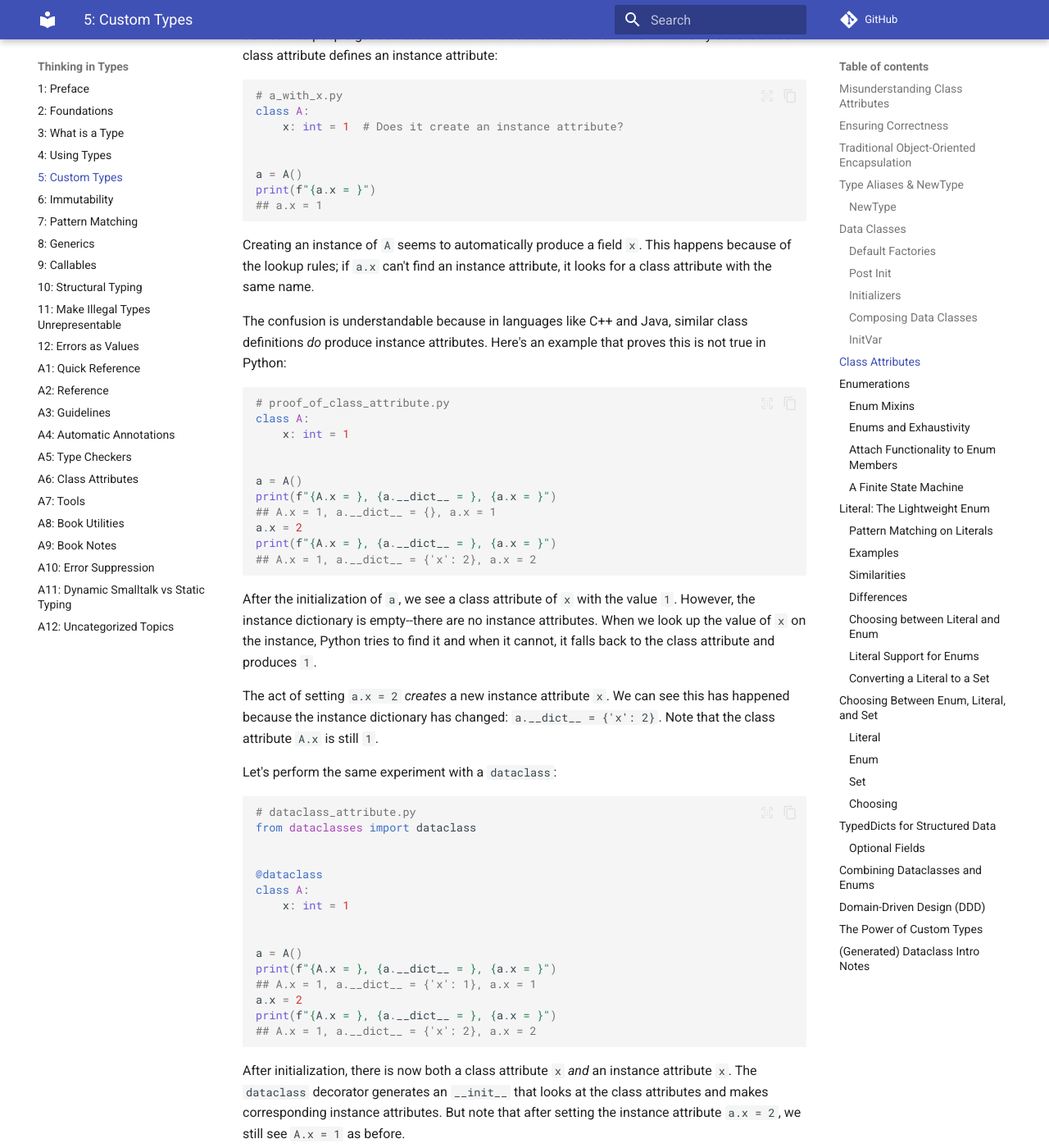
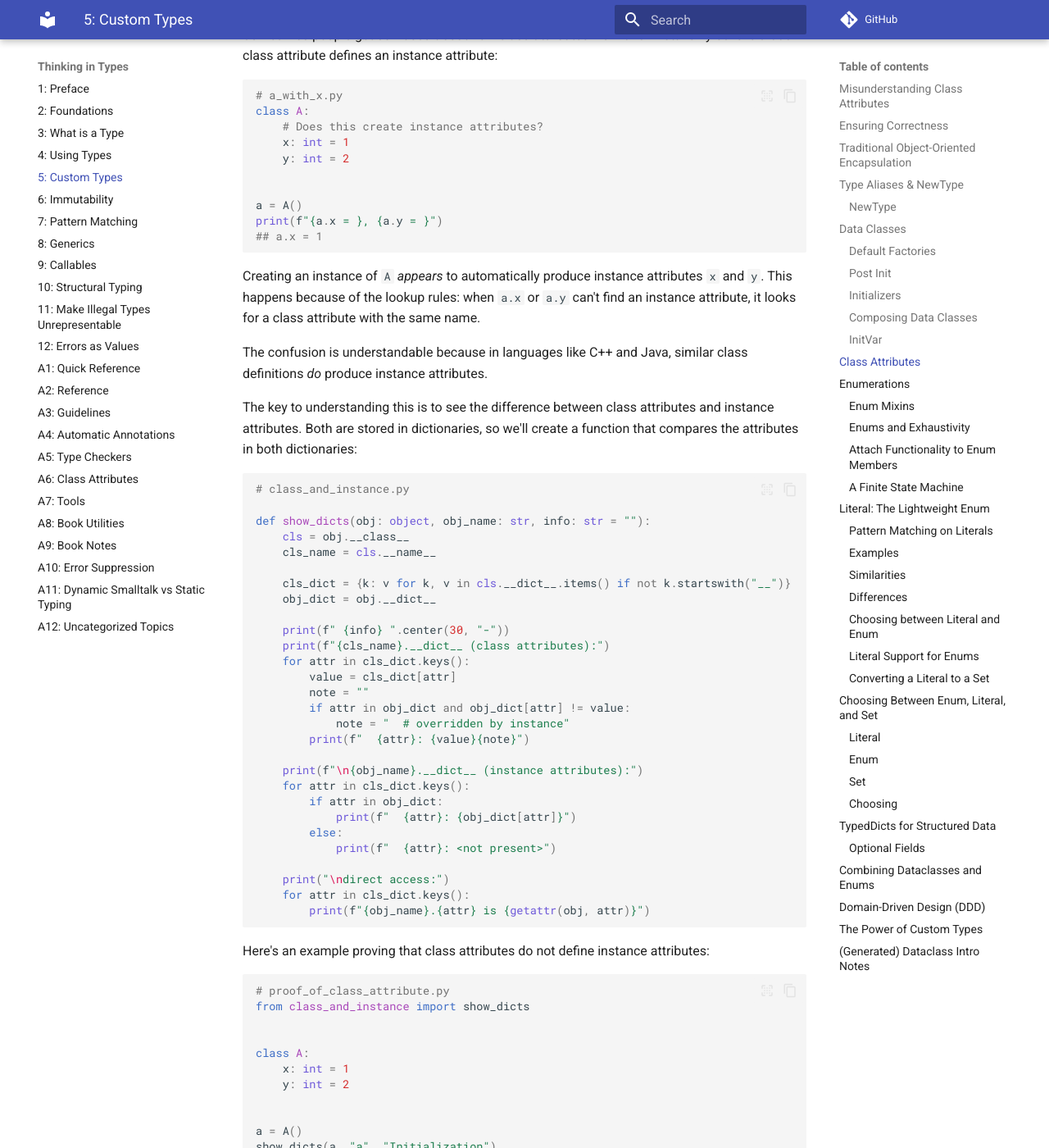
Before and after one commit to ThinkingInTypes/ThinkingInTypes.github.io, an MkDocs documentation site: the page built from Chapters/C05_Custom_Types.md, in a window 1280 px wide and 1400 px high, scrolled down 10971 px. Shown: the whole window at 82% size. Built offline with MkDocs 1.6.1 and Material for MkDocs 9.7.7, drawn with Linux system fonts in a browser that asks for light colours; comment, search, counter and statistics services are not loaded; some of the changed text lies outside the part shown.

Commit message:
Working on Class Attributes section

````diff
--- a/Chapters/C05_Custom_Types.md
+++ b/Chapters/C05_Custom_Types.md
@@ -546,41 +546,82 @@
 ```python
 # a_with_x.py
 class A:
-    x: int = 1  # Does it create an instance attribute?
+    # Does this create instance attributes?
+    x: int = 1
+    y: int = 2
 
 
 a = A()
-print(f"{a.x = }")
+print(f"{a.x = }, {a.y = }")
 ## a.x = 1
 ```
 
-Creating an instance of `A` seems to automatically produce a field `x`.
-This happens because of the lookup rules; if `a.x` can't find an instance attribute, it looks for a class attribute with the same name.
+Creating an instance of `A` _appears_ to automatically produce instance attributes `x` and `y`.
+This happens because of the lookup rules: when `a.x` or `a.y` can't find an instance attribute, it looks for a class attribute with the same name.
 
 The confusion is understandable because in languages like C++ and Java, similar class definitions _do_ produce instance attributes.
-Here's an example that proves this is not true in Python:
+
+The key to understanding this is to see the difference between class attributes and instance attributes.
+Both are stored in dictionaries, so we'll create a function that compares the attributes in both dictionaries:
+
+```python
+# class_and_instance.py
+
+def show_dicts(obj: object, obj_name: str, info: str = ""):
+    cls = obj.__class__
+    cls_name = cls.__name__
+
+    cls_dict = {k: v for k, v in cls.__dict__.items() if not k.startswith("__")}
+    obj_dict = obj.__dict__
+
+    print(f" {info} ".center(30, "-"))
+    print(f"{cls_name}.__dict__ (class attributes):")
+    for attr in cls_dict.keys():
+        value = cls_dict[attr]
+        note = ""
+        if attr in obj_dict and obj_dict[attr] != value:
+            note = "  # overridden by instance"
+        print(f"  {attr}: {value}{note}")
+
+    print(f"\n{obj_name}.__dict__ (instance attributes):")
+    for attr in cls_dict.keys():
+        if attr in obj_dict:
+            print(f"  {attr}: {obj_dict[attr]}")
+        else:
+            print(f"  {attr}: <not present>")
+
+    print("\ndirect access:")
+    for attr in cls_dict.keys():
+        print(f"{obj_name}.{attr} is {getattr(obj, attr)}")
+```
+
+Here's an example proving that class attributes do not define instance attributes:
 
 ```python
 # proof_of_class_attribute.py
+from class_and_instance import show_dicts
+
+
 class A:
     x: int = 1
+    y: int = 2
 
 
 a = A()
-print(f"{A.x = }, {a.__dict__ = }, {a.x = }")
-## A.x = 1, a.__dict__ = {}, a.x = 1
-a.x = 2
-print(f"{A.x = }, {a.__dict__ = }, {a.x = }")
-## A.x = 1, a.__dict__ = {'x': 2}, a.x = 2
-```
-
-After the initialization of `a`, we see a class attribute of `x` with the value `1`.
+show_dicts(a, "a", "Initialization")
+a.x = 99
+show_dicts(a, "a", "a.x = 99")
+a.y = 111
+show_dicts(a, "a", "a.y = 111")
+```
+
+After the initialization of `a`, we see class attribute of `x` and `y` with values `1` and `2`, respectively.
 However, the instance dictionary is empty--there are no instance attributes.
-When we look up the value of `x` on the instance, Python tries to find it and when it cannot, it falls back to the class attribute and produces `1`.
-
-The act of setting `a.x = 2` _creates_ a new instance attribute `x`.
-We can see this has happened because the instance dictionary has changed: `a.__dict__ = {'x': 2}`.
+
+The act of setting `a.x = 99` _creates_ a new instance attribute `x`.
+We can see this has happened because the instance dictionary has changed: `a.__dict__ = {'x': 99}`.
 Note that the class attribute `A.x` is still `1`.
+Similar behavior happens
 
 Let's perform the same experiment with a `dataclass`:
 
@@ -590,34 +631,48 @@
 
 
 @dataclass
-class A:
+class D:
     x: int = 1
-
-
-a = A()
-print(f"{A.x = }, {a.__dict__ = }, {a.x = }")
-## A.x = 1, a.__dict__ = {'x': 1}, a.x = 1
-a.x = 2
-print(f"{A.x = }, {a.__dict__ = }, {a.x = }")
-## A.x = 1, a.__dict__ = {'x': 2}, a.x = 2
+    y: int = 2
+
+
+d = D()
+print(f"{D.x = }, {D.y = }, {d.__dict__ = }")
+d.x = 99
+print(f"{D.x = }, {D.y = }, {d.__dict__ = }")
+d.y = 111
+print(f"{D.x = }, {D.y = }, {d.__dict__ = }")
 ```
 
 After initialization, there is now both a class attribute `x` _and_ an instance attribute `x`.
 The `dataclass` decorator generates an `__init__` that looks at the class attributes and makes corresponding instance attributes.
 But note that after setting the instance attribute `a.x = 2`, we still see `A.x = 1` as before.
 
-What happens if you define your own `__init__` for a `dataclass` as we did in `point.py`?
-
-```python
-# point_attributes.py
-from point import Point
-
-p = Point(" 10.5 , 20.3 ")
-print(f"{P.x = }, {P.y = }, {p.__dict__ = }, {p.x = }, {p.y = }")
-p.x = 99
-p.y = 111
-print(f"{P.x = }, {P.y = }, {p.__dict__ = }, {p.x = }, {p.y = }")
-```
+What happens if you define your own `__init__` for a `dataclass`?
+
+```python
+# dataclass_with_init.py
+from dataclasses import dataclass
+
+
+@dataclass
+class D:
+    x: int = 1
+    y: int = 2
+
+    def __init__(self):
+        pass
+
+
+d = D()
+print(f"{D.x = }, {D.y = }, {d.__dict__ = }")
+d.x = 99
+print(f"{D.x = }, {D.y = }, {d.__dict__ = }")
+d.y = 111
+print(f"{D.x = }, {D.y = }, {d.__dict__ = }")
+```
+
+// Describe
 
 ## Enumerations
 
````
